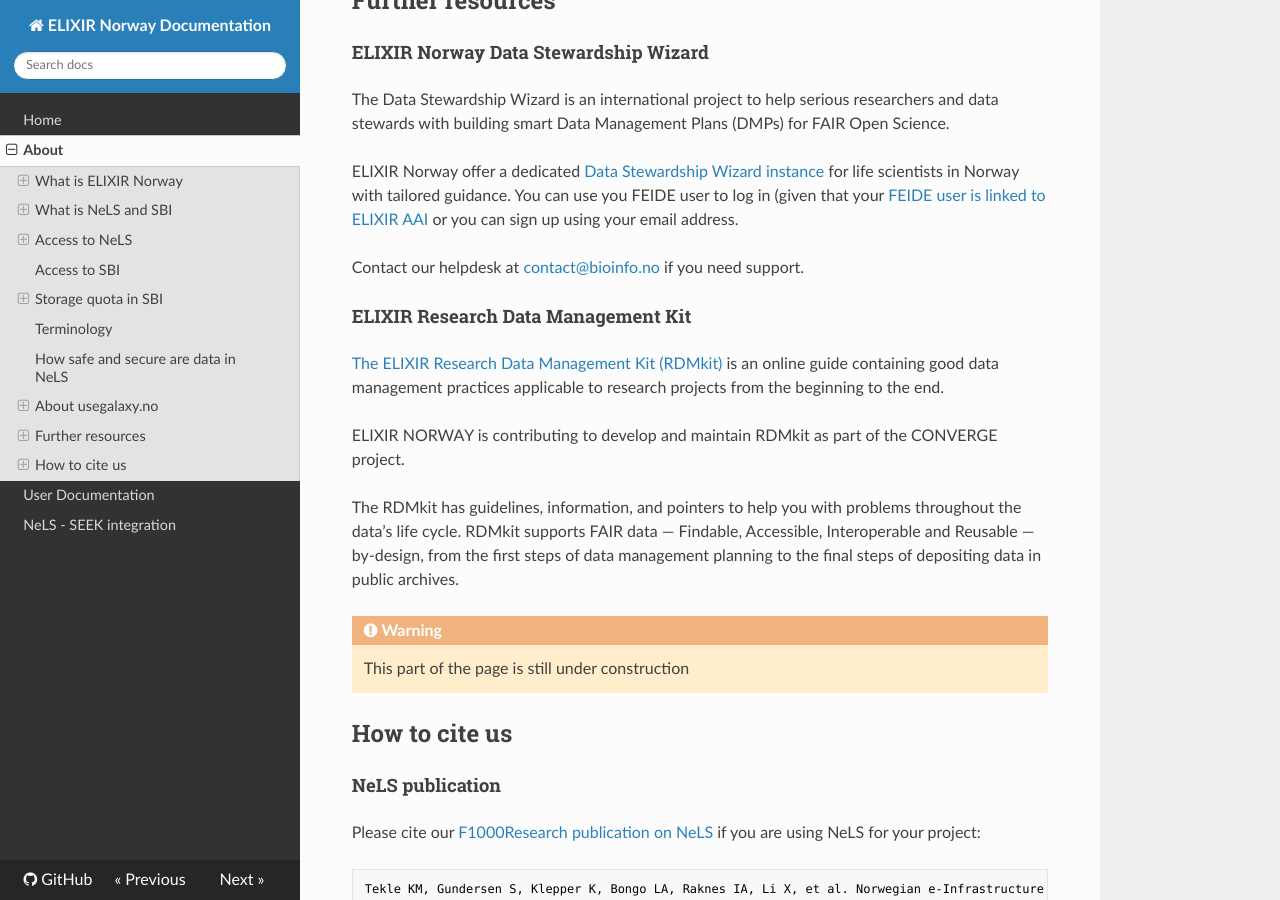
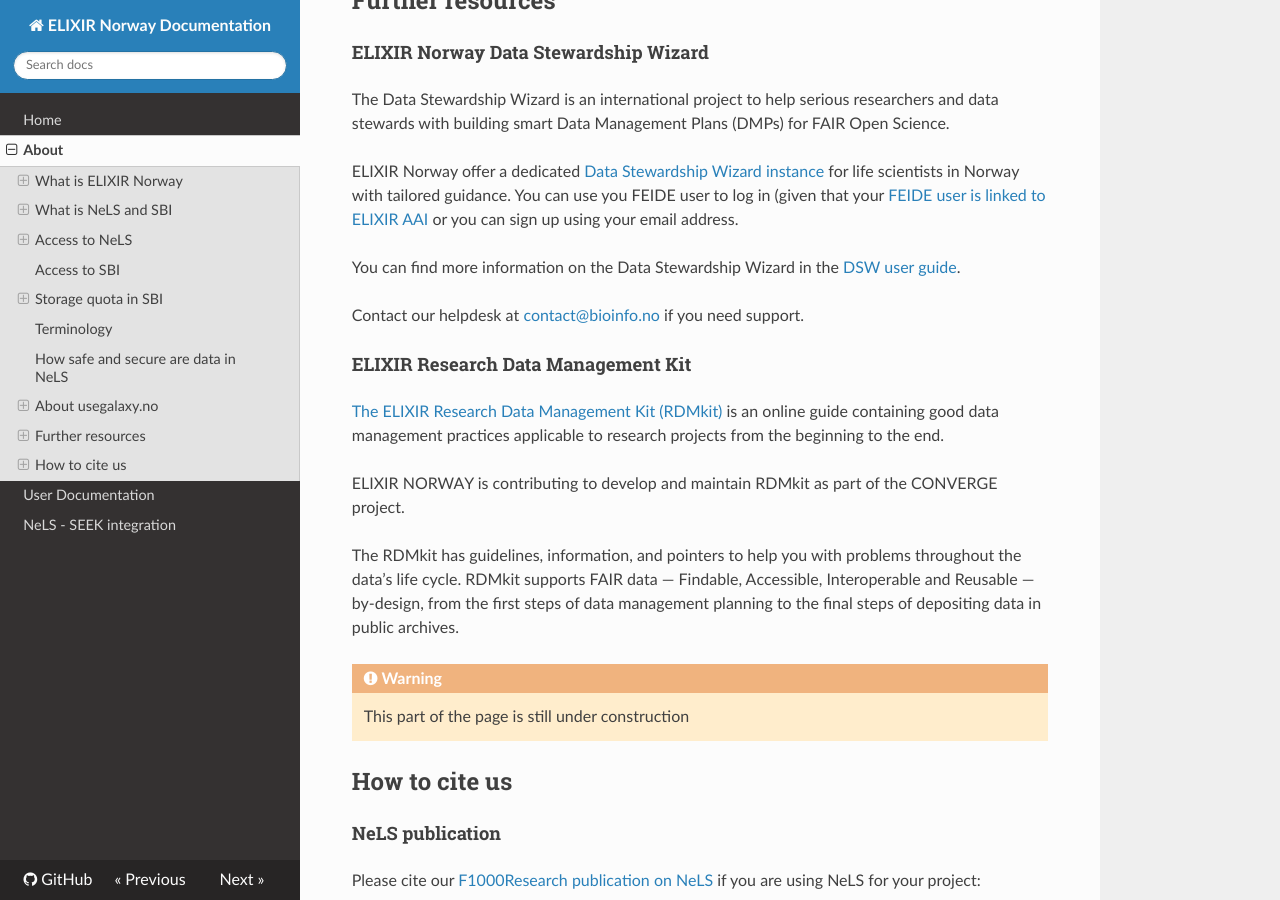
Before and after one commit to elixir-no-nels/nels-docs, an MkDocs documentation site: the page built from docs/about.md, in a window 1280 px wide and 900 px high, scrolled down 4858 px. Built offline with MkDocs 1.6.1, drawn with Linux system fonts in a browser that asks for light colours; nearby versions of some CDN libraries.

Commit message:
Update about.md

```diff
--- a/docs/about.md
+++ b/docs/about.md
@@ -123,6 +123,8 @@
 
 ELIXIR Norway offer a dedicated [Data Stewardship Wizard instance](https://elixir-no.ds-wizard.org/) for life scientists in Norway with tailored guidance. You can use you FEIDE user to log in (given that your [FEIDE user is linked to ELIXIR AAI](https://elixir-europe.org/register) or you can sign up using your email address.
 
+You can find more information on the Data Stewardship Wizard in the [DSW user guide](https://guide.ds-wizard.org/).
+
 Contact our helpdesk at [contact@bioinfo.no](mailto:contact@bioinfo.no) if you need support.
 
 #### ELIXIR Research Data Management Kit
```
